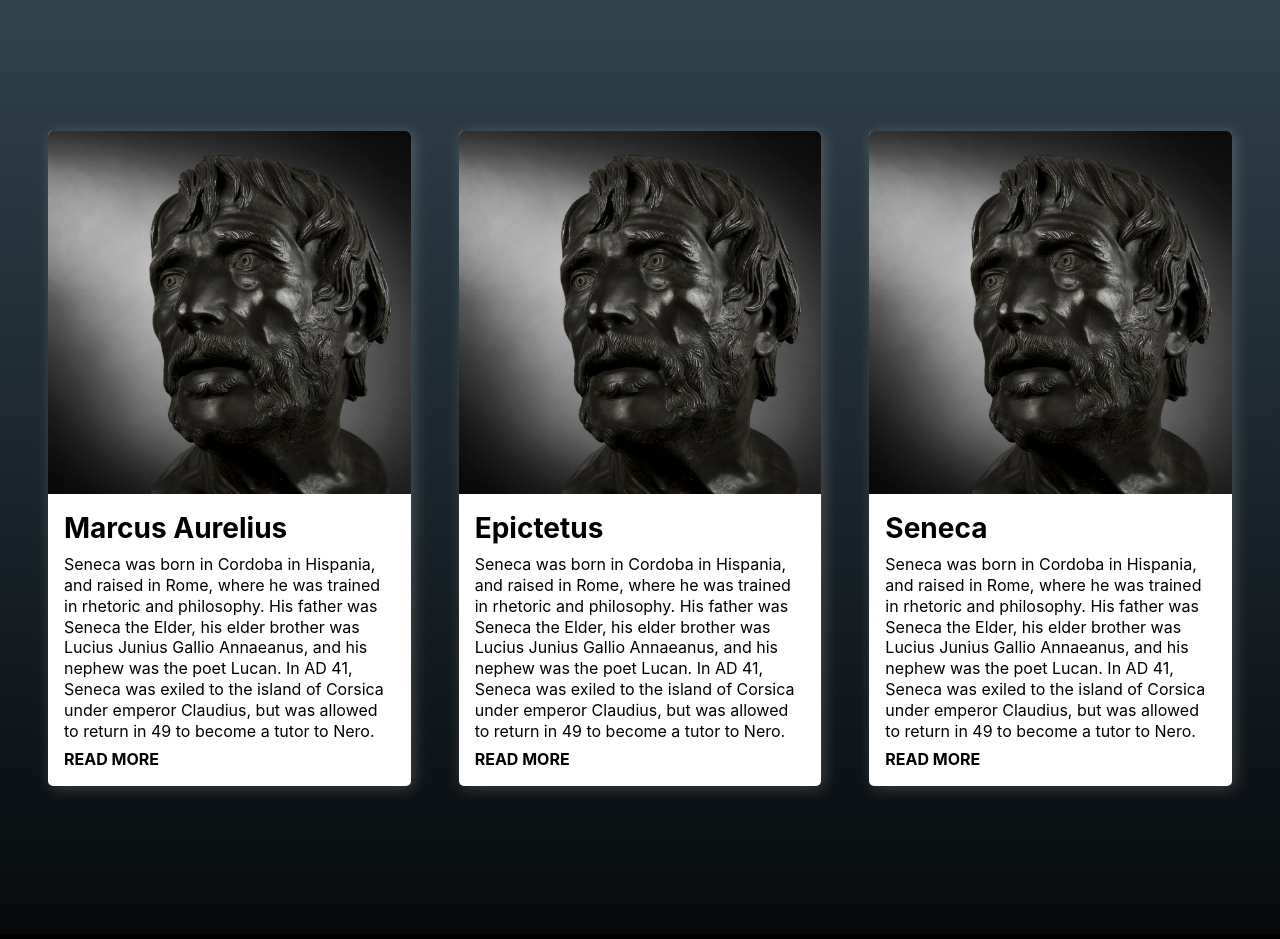
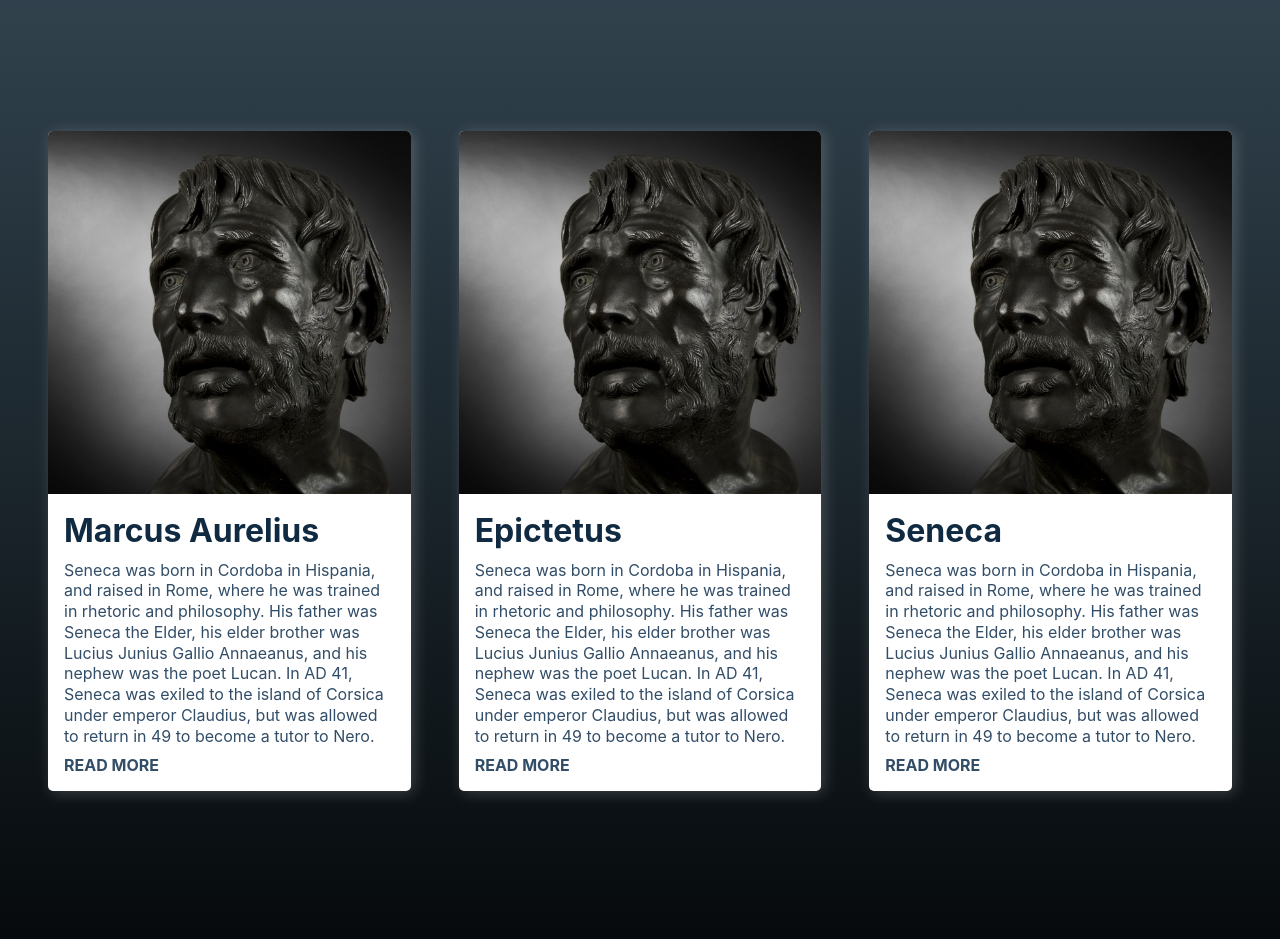
Before and after one commit to lazar-vrancic/react-aots-app, a React (Create React App) app: page / in a window 1280 px wide. Shown: the part 3080-4019 px from the top of the page. Built offline with nearby package versions, Linux system fonts and the light colour scheme; a web font is replaced by a local one.

Commit message:
Added font styles and sizes

```diff
--- a/src/components/Hero.scss
+++ b/src/components/Hero.scss
@@ -31,7 +31,7 @@
     max-width: 450px;
     overflow: hidden;
     background: #fff;
-    color: #000;
+    color: $clr-grey-3;
     border-radius: 5px;
     box-shadow: 3px 2px 15px rgba(255, 255, 255, 0.2);
     text-decoration: none;
@@ -63,15 +63,18 @@
       height: 100%;
     }
     &__title {
-      font-size: 1.75rem;
+      color: $clr-grey-1;
+      font-size: 2rem;
       font-weight: bold;
       margin-bottom: 0.5rem;
     }
     &__snippet {
       margin-bottom: 0.5rem;
+      font-size: 1rem;
     }
 
     &__read {
+      color: $clr-grey-3;
       margin-top: auto;
       text-transform: uppercase;
       font-weight: 700;
```
